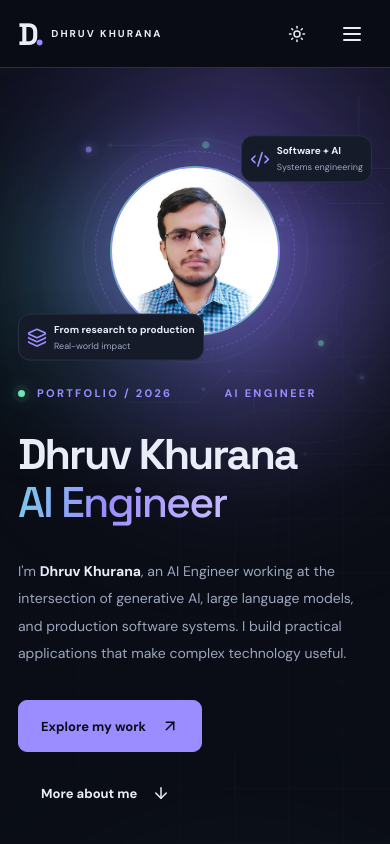
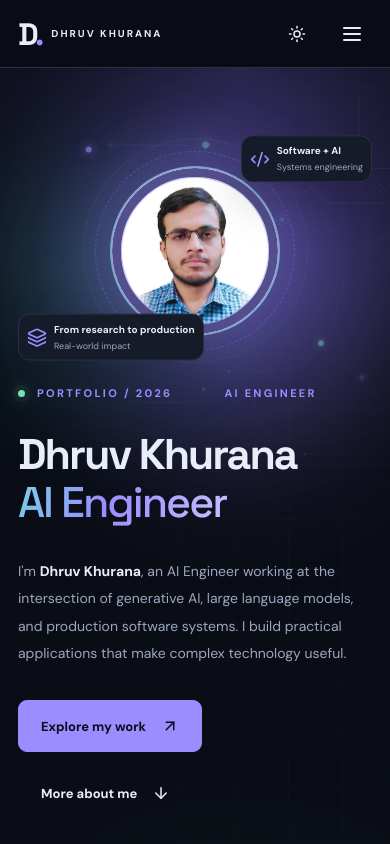
Before and after one commit to DKg156/DKg156.github.io, a React (Vite) app: page / in a window 390 px wide. Shown: the top 844 px of the page. Built offline with nearby package versions, Linux system fonts and the light colour scheme.

Commit message:
style: add thick violet circular overlay to conceal portrait white edge

```diff
--- a/src/styles.css
+++ b/src/styles.css
@@ -249,3 +249,25 @@ body{background:var(--bg);color:var(--fg);transition:background .25s,color .25s}
  .hero-kicker{flex-wrap:wrap;row-gap:7px}
  .scroll-cue{left:18px;bottom:15px}
 }
+
+/* Thicker circular portrait border to mask the white outer edge.
+   The overlay does not resize or re-crop the original JPEG. */
+.portrait-ring::after{
+  content:"";
+  position:absolute;
+  inset:0;
+  z-index:3;
+  border-radius:50%;
+  border:13px solid color-mix(in srgb,var(--accent) 46%,var(--surface));
+  box-shadow:
+    inset 0 0 0 1px color-mix(in srgb,var(--accent) 55%,transparent),
+    0 0 0 2px color-mix(in srgb,var(--accent) 82%,transparent),
+    0 0 22px color-mix(in srgb,var(--accent) 30%,transparent);
+  pointer-events:none;
+}
+@media(max-width:800px){
+  .portrait-ring::after{border-width:10px}
+}
+@media(max-width:400px){
+  .portrait-ring::after{border-width:9px}
+}
```
